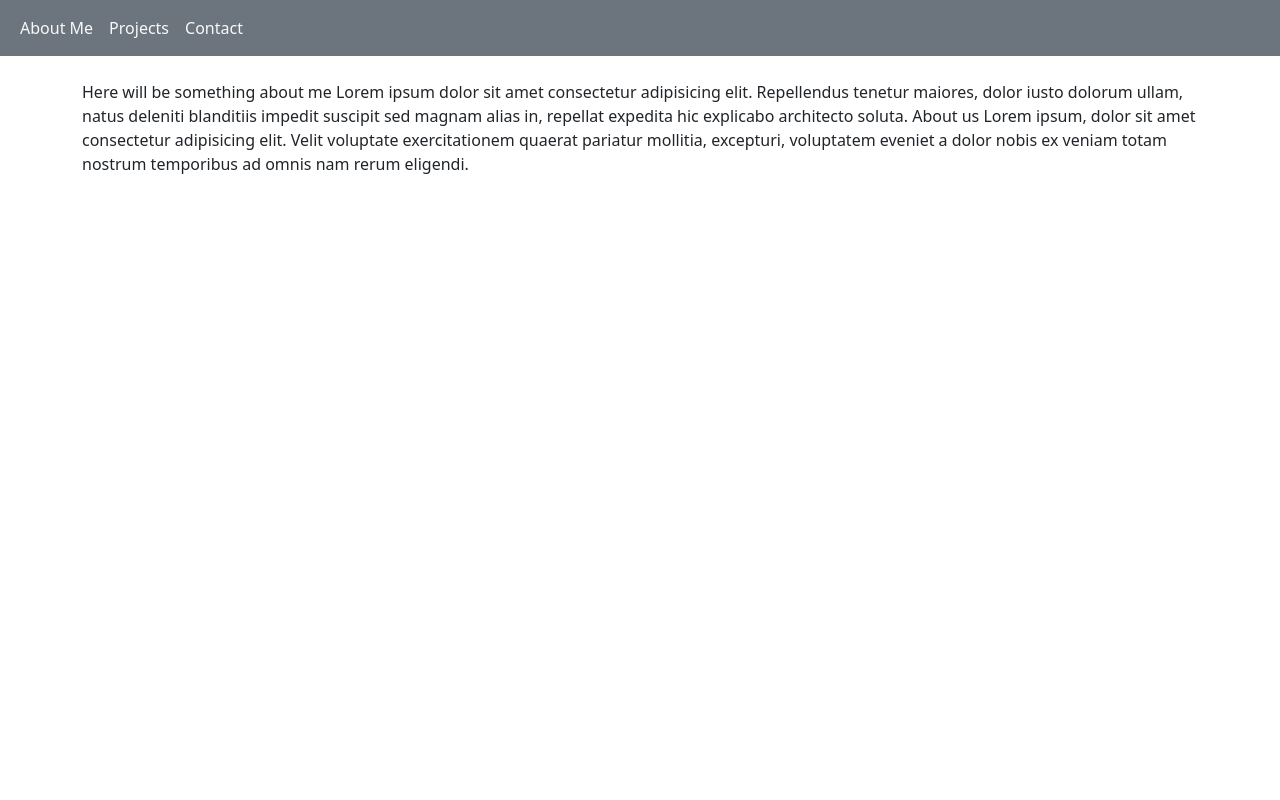
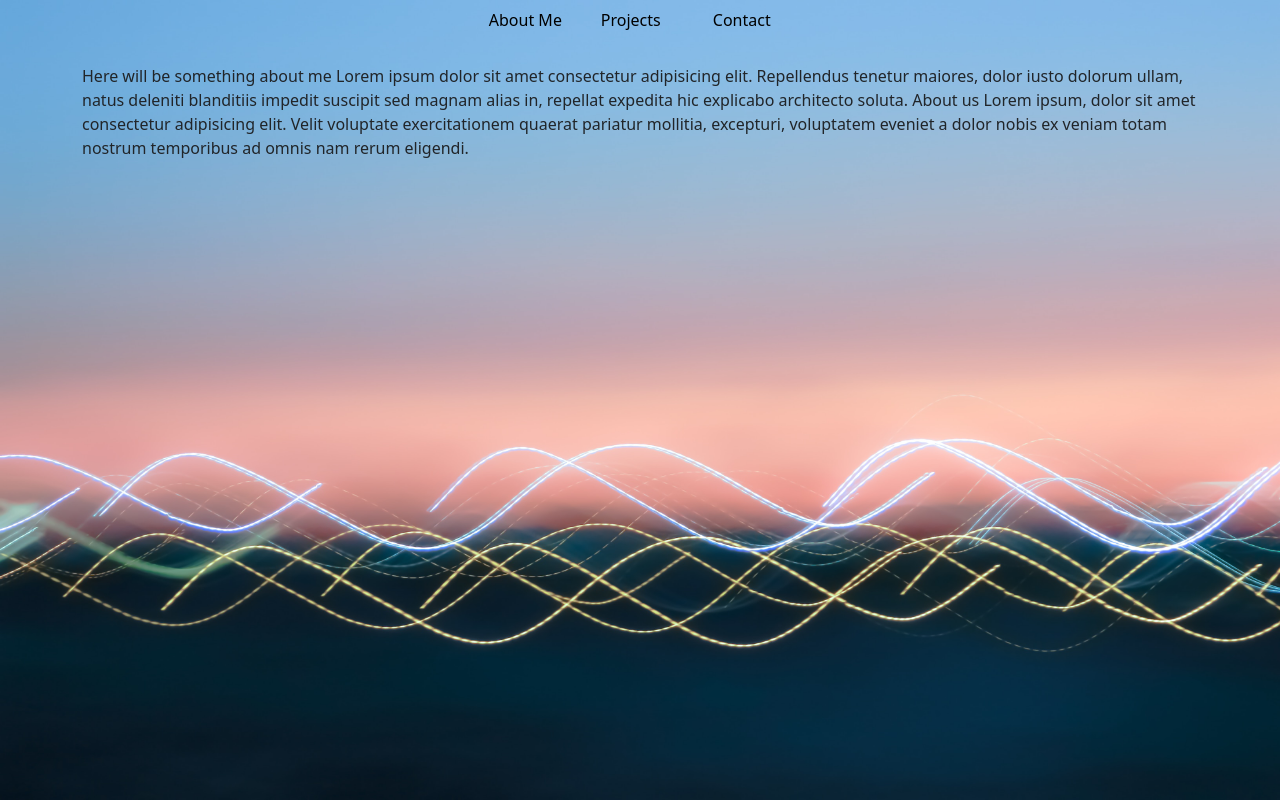
Before and after one commit to vlada-caban/react-portfolio, a React (Vite) app: page / in a window 1280 px wide. Built offline with nearby package versions, Linux system fonts and the light colour scheme.

Commit message:
updated navigation and fixed background

```diff
--- a/src/App.jsx
+++ b/src/App.jsx
@@ -1,11 +1,11 @@
 import { Outlet } from 'react-router-dom';
-import Nav from './components/Nav';
+import MyNav from './components/Nav';
 
 function App() {
 
   return (
     <>
-      <Nav />
+      <MyNav />
       <main className="mx-3">
       <Outlet />
       </main>
--- a/src/components/Nav.jsx
+++ b/src/components/Nav.jsx
@@ -1,20 +1,31 @@
-import { Link } from 'react-router-dom';
-import Navbar from './UI/Navbar';
+import { Link } from "react-router-dom";
+import Container from "react-bootstrap/Container";
+import Nav from "react-bootstrap/Nav";
+import Navbar from "react-bootstrap/Navbar";
 
-export default function Nav() {
+export default function MyNav() {
   return (
-    <Navbar
-      links={[
-        <Link key={1} className="nav-link text-light" to="/">
-          About Me
-        </Link>,
-        <Link key={2} className="nav-link text-light" to="/projects">
-          Projects
-        </Link>,
-        <Link key={3} className="nav-link text-light" to="/contact">
-          Contact
-        </Link>,
-      ]}
-    />
+    <Navbar expand="lg">
+      <Container>
+        {/* <Navbar.Brand href="#home">React-Bootstrap</Navbar.Brand> */}
+        <Navbar.Toggle aria-controls="basic-navbar-nav" />
+        <Navbar.Collapse
+          id="basic-navbar-nav"
+          className="justify-content-center"
+        >
+          <Nav>
+            <Link to="/" className="menu">
+              About Me
+            </Link>
+            <Link to="/projects" className="menu">
+              Projects
+            </Link>
+            <Link to="/contact" className="menu">
+              Contact
+            </Link>
+          </Nav>
+        </Navbar.Collapse>
+      </Container>
+    </Navbar>
   );
 }
--- a/src/components/UI/Navbar.jsx
+++ /dev/null
@@ -1,13 +0,0 @@
-export default function Navbar({ links }) {
-  return (
-    <nav className="navbar navbar-expand-lg bg-secondary">
-      <div className="container-fluid">
-        <div className="collapse navbar-collapse" id="navbarSupportedContent">
-          <ul className="navbar-nav me-auto mb-2 mb-lg-0">
-            {links.map((link) => link)}
-          </ul>
-        </div>
-      </div>
-    </nav>
-  );
-}
--- a/src/index.css
+++ b/src/index.css
@@ -3,34 +3,25 @@
   line-height: 1.5;
   font-weight: 400;
 
-  color-scheme: light dark;
-  color: rgba(255, 255, 255, 0.87);
-  background-color: #242424;
-
-  font-synthesis: none;
-  text-rendering: optimizeLegibility;
-  -webkit-font-smoothing: antialiased;
-  -moz-osx-font-smoothing: grayscale;
-  -webkit-text-size-adjust: 100%;
-}
-
-a {
-  font-weight: 500;
-  color: #646cff;
-  text-decoration: inherit;
-}
-
-a:hover {
-  color: #535bf2;
 }
 
 body {
   margin: 0;
   min-width: 320px;
   min-height: 100vh;
+  background-image: url("./assets/background.jpg");
+  background-size: 100% 100%;
 }
 
-h1 {
+.menu {
+  padding-left: 5%;
+  width: 7em;
+  text-decoration: none;
+  font-weight: 500;
+  color: black;
+}
+
+/* h1 {
   font-size: 3.2em;
   line-height: 1.1;
 }
@@ -54,9 +45,9 @@ button:hover {
 button:focus,
 button:focus-visible {
   outline: 4px auto -webkit-focus-ring-color;
-}
+} */
 
-@media (prefers-color-scheme: light) {
+/* @media (prefers-color-scheme: light) {
   :root {
     color: #213547;
     background-color: #ffffff;
@@ -69,4 +60,4 @@ button:focus-visible {
   button {
     background-color: #f9f9f9;
   }
-}
+} */
```
